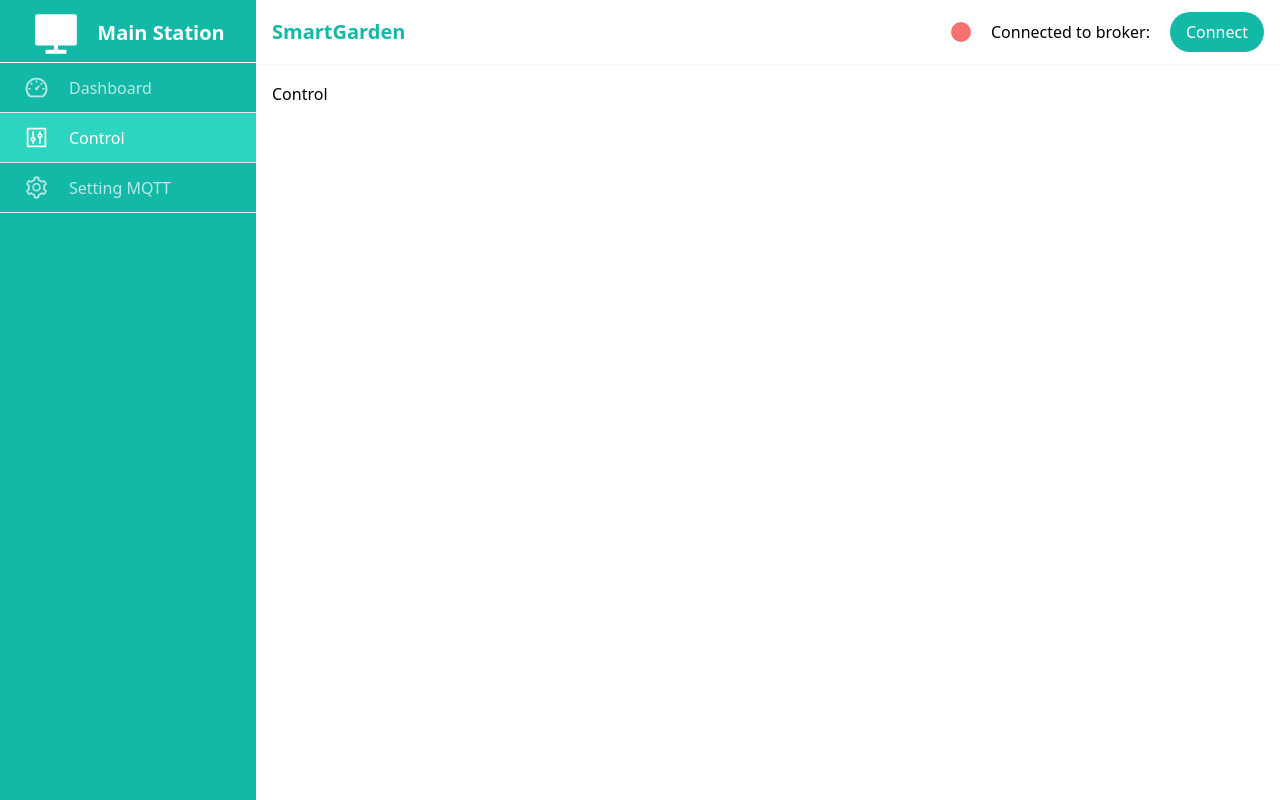
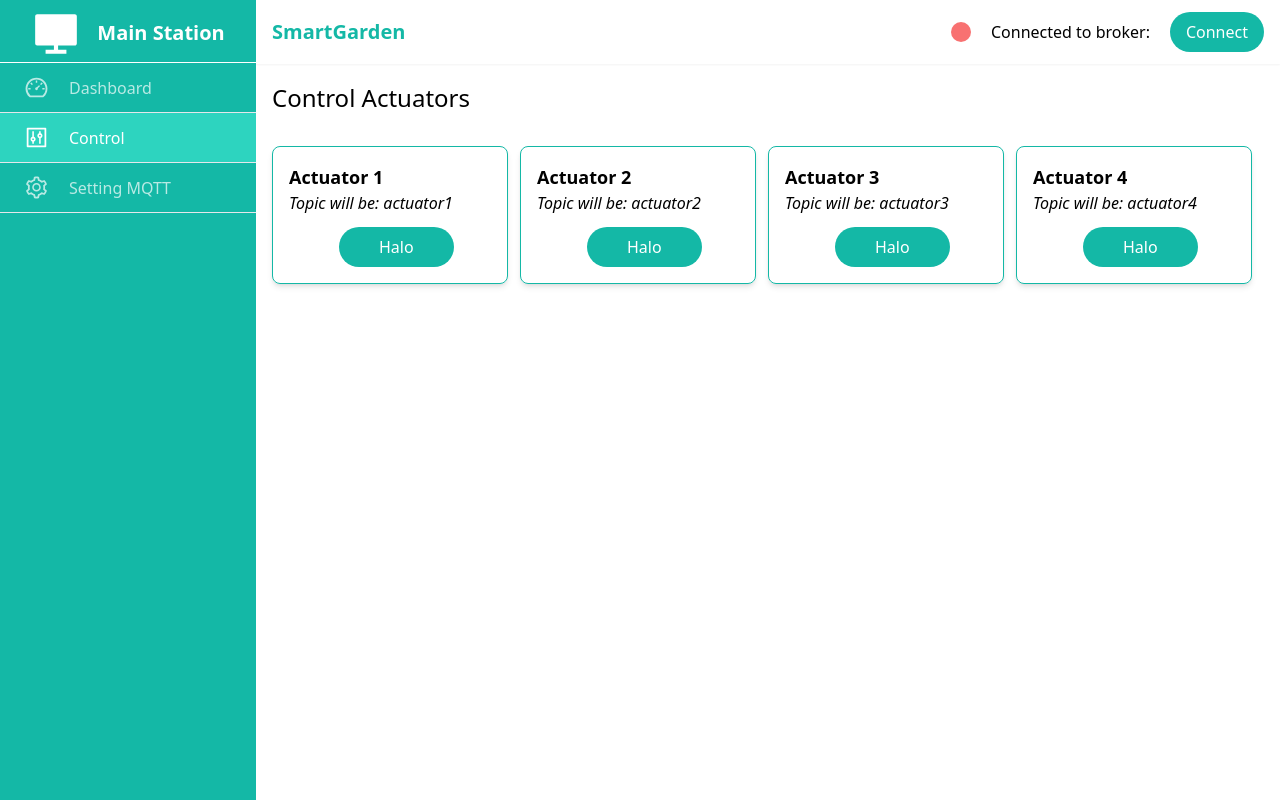
Before and after one commit to tubagusdylan/smart-garden-app, a React (Vite) app: page /control in a window 1280 px wide. Built offline with nearby package versions, Linux system fonts and the light colour scheme.

Commit message:
create control UI

```diff
--- /dev/null
+++ b/src/components/ActuatorCard.jsx
@@ -0,0 +1,24 @@
+/* eslint-disable no-unused-vars */
+/* eslint-disable react/prop-types */
+
+const ActuatorCard = (props) => {
+  const { name, topic, status } = props;
+  return (
+    <div className="w-full lg:w-1/2 xl:w-1/4">
+      <div className="w-full lg:w-[95%] flex flex-wrap items-center p-4 border border-teal-500 rounded-lg shadow-md">
+        <header className="w-1/2 lg:w-full">
+          <h1 className="text-lg font-semibold">{name}</h1>
+          <span>
+            <i>Topic will be: {topic}</i>
+          </span>
+        </header>
+        <div className="w-1/2 lg:w-full text-center lg:mt-3">
+          <input type="checkbox" className="invisible" id="control" />
+          <button className="py-2 px-10 bg-teal-500 text-white rounded-full">Halo</button>
+        </div>
+      </div>
+    </div>
+  );
+};
+
+export default ActuatorCard;
--- a/src/pages/Control.jsx
+++ b/src/pages/Control.jsx
@@ -1,5 +1,22 @@
+import ActuatorCard from "../components/ActuatorCard";
+import { actuators } from "../utils/Actuators";
+
 const Control = () => {
-  return <div>Control</div>;
+  return (
+    <div className="bg-white">
+      <div className="container mx-auto">
+        <header className="mb-8">
+          <h1 className="text-xl lg:text-2xl">Control Actuators</h1>
+        </header>
+
+        <section id="subcribe-topic" className="flex flex-wrap w-full gap-10 lg:gap-0 mb-8">
+          {actuators.map((actuator) => {
+            return <ActuatorCard key={actuator.id} name={actuator.name} topic={actuator.topic} status={actuator.status} />;
+          })}
+        </section>
+      </div>
+    </div>
+  );
 };
 
 export default Control;
--- /dev/null
+++ b/src/utils/Actuators.jsx
@@ -0,0 +1,26 @@
+export const actuators = [
+  {
+    id: 1,
+    name: "Actuator 1",
+    topic: "actuator1",
+    status: "OFF",
+  },
+  {
+    id: 2,
+    name: "Actuator 2",
+    topic: "actuator2",
+    status: "OFF",
+  },
+  {
+    id: 3,
+    name: "Actuator 3",
+    topic: "actuator3",
+    status: "OFF",
+  },
+  {
+    id: 4,
+    name: "Actuator 4",
+    topic: "actuator4",
+    status: "OFF",
+  },
+];
```
